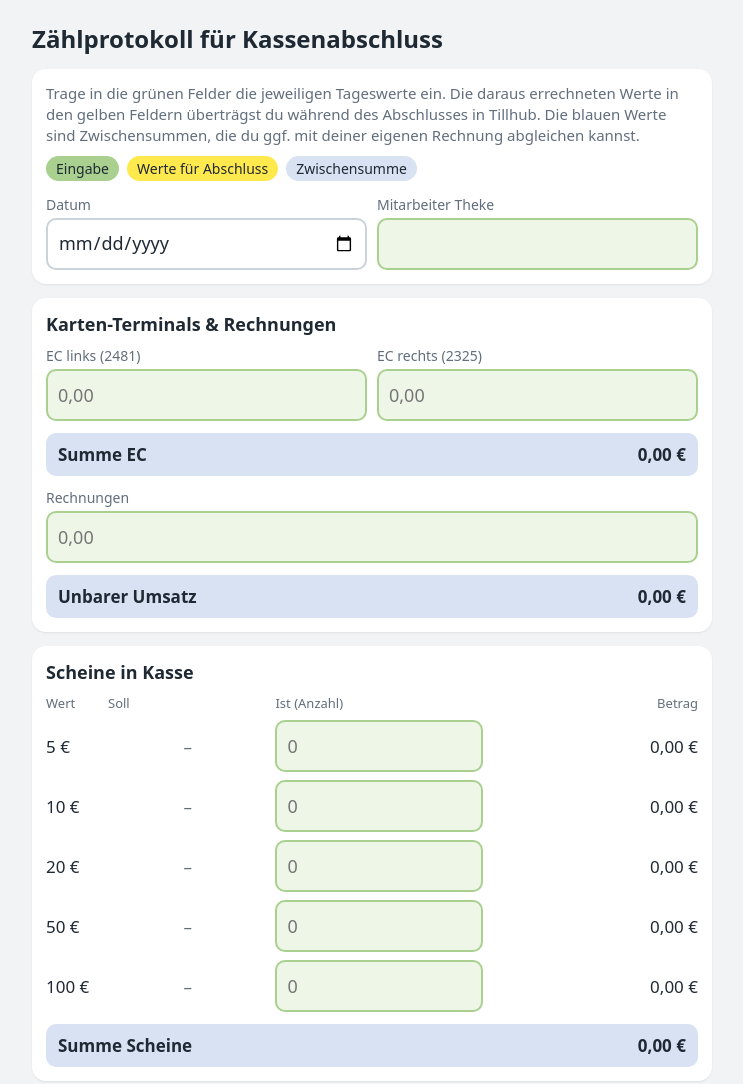
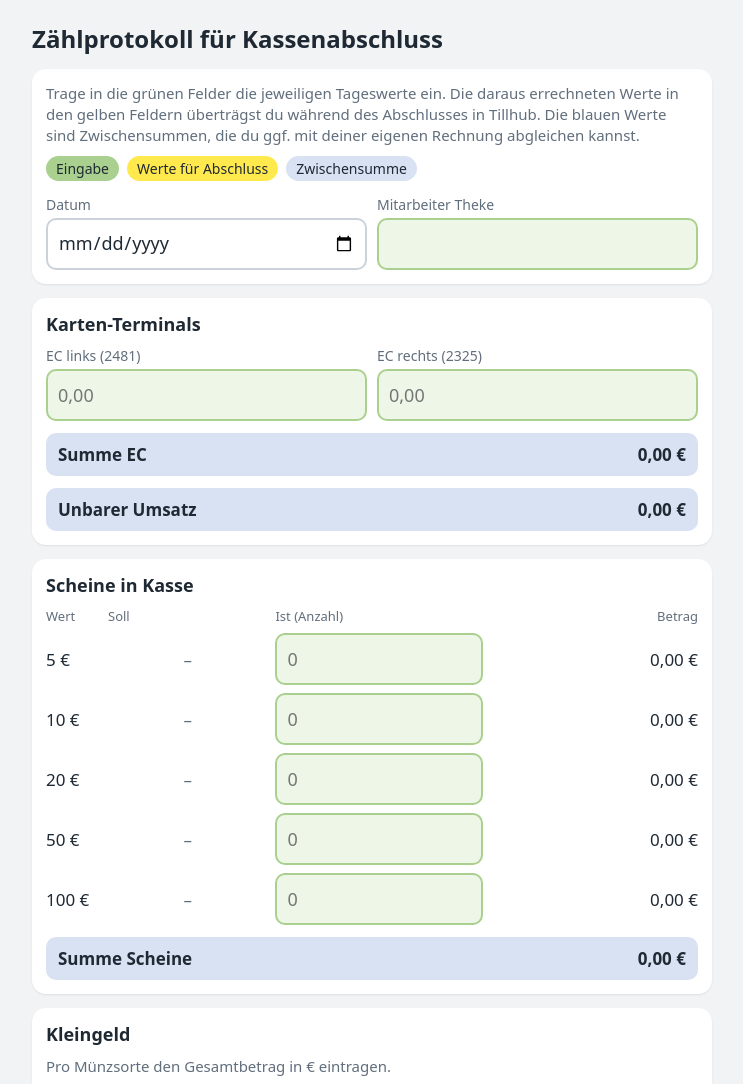
Before and after one commit to Gregsn89/Z-hlprotokoll-App, a website: page src/Index.html in a window 1280 px wide. Shown: the top 1084 px of the page, without its empty margins (268-1011 px from the left). Drawn offline with Linux system fonts and the light colour scheme.

Commit message:
Rechnungen aus Formular und Berechnung entfernt
Co-Authored-By: Claude Sonnet 5.5 <noreply@anthropic.com>
Claude-Session: https://claude.ai/code/session_01FyLfQiZvnNWBVMLFGE72y8

```diff
--- a/src/Index.html
+++ b/src/Index.html
@@ -342,15 +342,12 @@
 
   function build() {
     // Kartenterminals & Rechnungen
-    var c = section('Karten-Terminals & Rechnungen');
+    var c = section('Karten-Terminals');
     var g = el('div', 'grid two');
     g.appendChild(lab('EC links (2481)', input('ec_links', false)));
     g.appendChild(lab('EC rechts (2325)', input('ec_rechts', false)));
     c.appendChild(g);
     c.appendChild(sumRow('b', 'Summe EC', 'o_sumec'));
-    var g2 = el('div', 'grid'); g2.style.marginTop = '12px';
-    g2.appendChild(lab('Rechnungen', input('rechnungen', false)));
-    c.appendChild(g2);
     c.appendChild(sumRow('b', 'Unbarer Umsatz', 'o_unbar'));
 
     // Scheine in Kasse
@@ -398,7 +395,7 @@
     var r2 = function (x) { return Math.round(x * 100) / 100; };
     var bills = function (p) { return BILLS.reduce(function (s, b) { return s + b * v[p + '_' + b]; }, 0); };
     var sumEC = v.ec_links + v.ec_rechts;
-    var unbar = sumEC + v.rechnungen;
+    var unbar = sumEC;
     var scheine = bills('ist');
     var klein = COINS.reduce(function (s, c) { return s + v['klein_' + c]; }, 0);
     var ent1 = bills('ent1');
```
Also changed, not shown: tests/server.test.js (+1 -1 lines), 1 other file.
